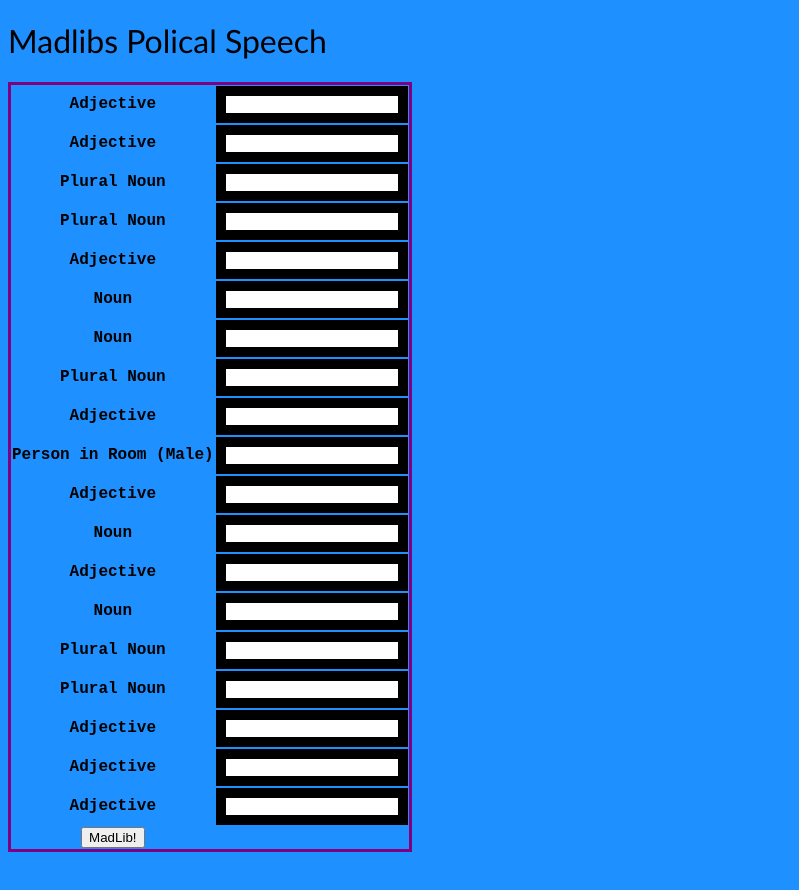
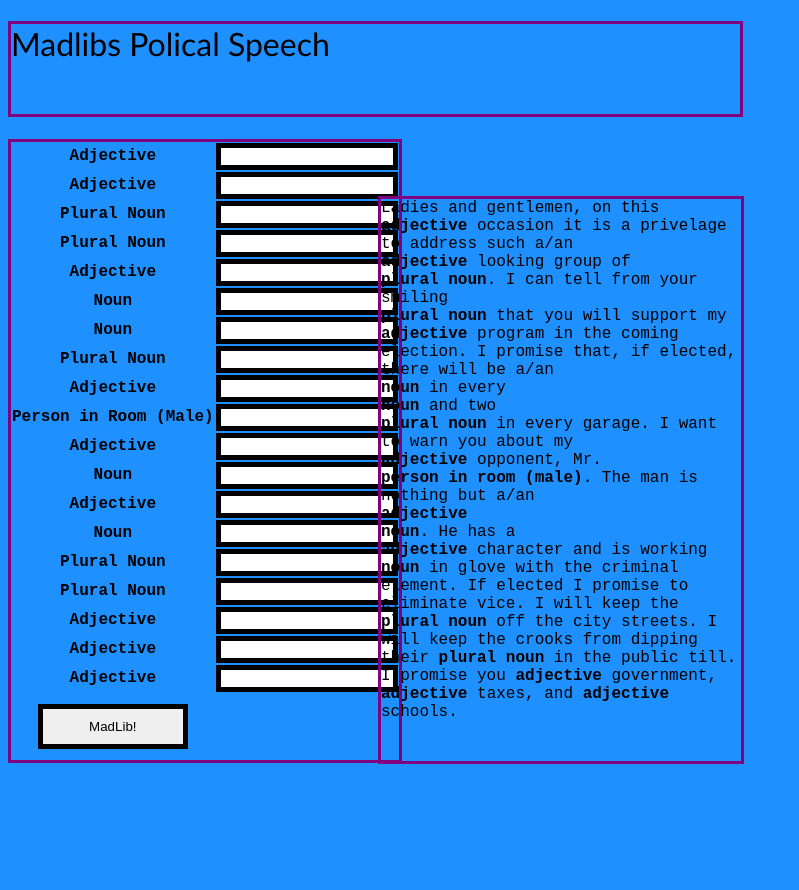
Before and after one commit to cosmolightfoot/madlib-project, a plain HTML site: page index.html in a window 1280 px wide. Shown: the whole page, without its empty margins (0-799 px from the left). Before the commit the page ends 868 px from the top, so only its background shows below. Drawn offline with Linux system fonts and the light colour scheme.

Commit message:
added text to html body

```diff
--- a/index.html
+++ b/index.html
@@ -8,9 +8,11 @@
     <link rel="stylesheet" href="styling.css">
 </head>
 <body>
+    <header>
     <h1>Madlibs Polical Speech</h1>
+    </header>
+<main>
     <table>
-    <thead></thead>
         <tbody>
             <tr>
                 <th>Adjective</th>
@@ -94,8 +96,12 @@
             </tr>
         </tbody>
     </table>
-<p id="madlib-body"></p>
-
+</main>
+<aside>
+<p id="madlib-body">
+    Ladies and gentlemen, on this <br><label>adjective </label> occasion it is a privelage to address such a/an <br><label>adjective</label> looking group of <br><label>plural noun</label>. I can tell from your smiling <br><label>plural noun</label> that you will support my <br><label>adjective</label> program in the coming election. I promise that, if elected, there will be a/an <br><label>noun</label> in every <br><label>noun</label> and two <br><label>plural noun</label> in every garage. I want to warn you about my <br><label>adjective</label> opponent, Mr. <br><label>person in room (male)</label>. The man is nothing but a/an <br><label>adjective <br>noun</label>. He has a <br><label>adjective</label> character and is working <label>noun</label> in glove with the criminal element. If elected I promise to eliminate vice. I will keep the <label>plural noun</label> off the city streets. I will keep the crooks from dipping their <label>plural noun</label> in the public till. I promise you <label>adjective</label> government, <label>adjective</label> taxes, and <label>adjective</label> schools.
+</p>
+</aside>
 
 <!-- create GO button -->
 <script src="main.js"></script>
--- a/main.js
+++ b/main.js
@@ -23,7 +23,6 @@ function madLib() {
     //display the value
 
     var madLibBody = 'Ladies and gentlemen, on this ' + adjective1 + ' occasion it is a privelage to address such a/an ' + adjective2 + ' looking group of ' + pluralNoun1 + '. I can tell from your smiling ' + pluralNoun2 + ' that you will support my ' + adjective3 + ' program in the coming election. I promise that, if elected, there will be a/an ' + noun1 + ' in every ' + noun2 + ' and two ' + pluralNoun3 + ' in every garage. I want to warn you about my ' + adjective4 + ' opponent, Mr. ' + personInRoom + '. The man is nothing but a/an ' + adjective5 + ' ' + noun3 + '. He has a ' + adjective6 + ' character and is working ' + noun4 + ' in glove with the criminal element. If elected I promise to eliminate vice. I will keep the ' + pluralNoun4 + ' off the city streets. I will keep the crooks from dipping their ' + pluralNoun5 + ' in the public till. I promise you ' + adjective7 + ' government, ' + adjective8 + ' taxes, and ' + adjective9 + ' schools.';
-
     var displayMadLib = document.getElementById('madlib-body');
     displayMadLib.textContent = madLibBody;
 }
--- a/styling.css
+++ b/styling.css
@@ -4,6 +4,9 @@ body {
 h1{
     font-family: 'Trebuchet MS', 'Lucida Sans Unicode', 'Lucida Grande', 'Lucida Sans', Arial, sans-serif;
     font-weight: 200;
+    border: 3px solid purple;
+    width: 729px;
+    height: 90px;
 
 }
 th {
@@ -13,7 +16,7 @@ th {
 input {
     display: block;
     font-family: 'Courier New', Courier, monospace;
-    border: 10px solid black;
+    border: 5px solid black;
 }
 .input-box {
 
@@ -24,5 +27,29 @@ table {
     width: 100%;
     border-collapse: collapse;
     border: 3px solid purple;
+    text-align: :left
+
 
 }
+button {
+    width: 150px;
+    height: 45px;
+    margin: 10px;
+    border: 5px solid black
+}
+#madlib-body {
+    position: relative;
+    left: 370px;
+    top: -583px;
+    width:360px;
+    height: 562px;
+    border: 3px solid purple;
+    font-family: 'Courier New', Courier, monospace;
+    font-stretch: expanded
+    text-align: center;
+}
+label {
+    font-weight: bold;
+
+
+}
```
Lines whose indentation alone changed are shown as unchanged.
